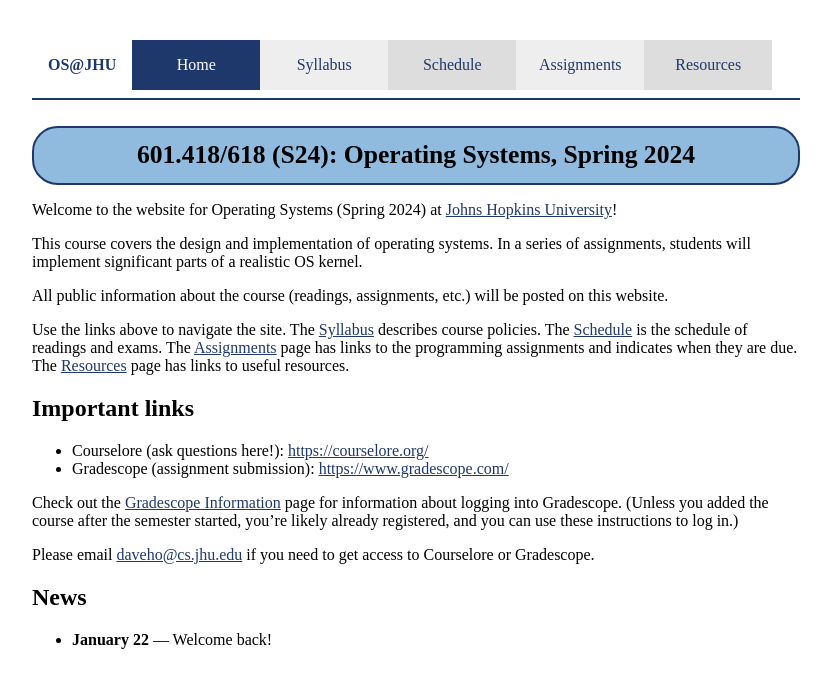
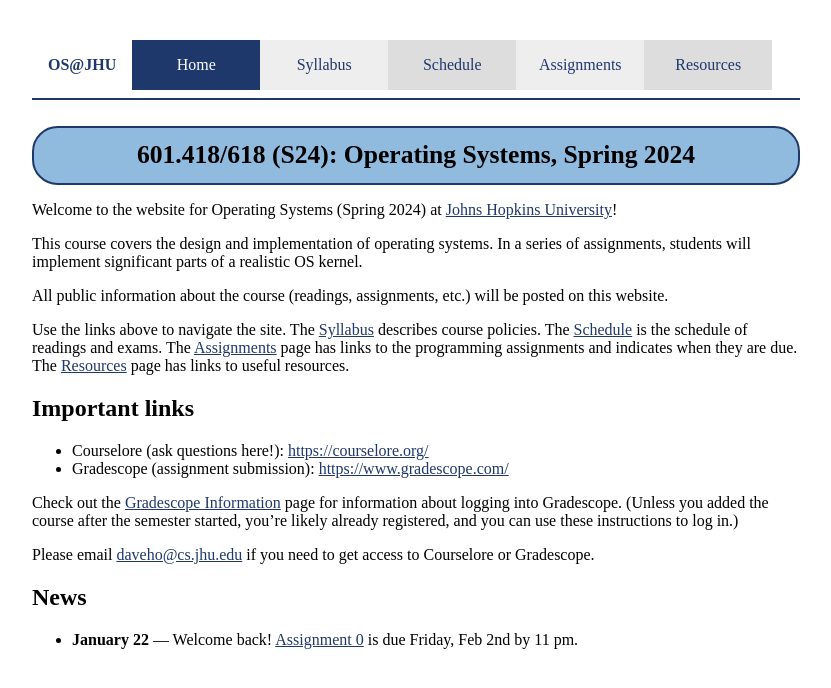
Before and after one commit to jhuopsys/spring2024, a Jekyll site: the page built from index.md, in a window 1280 px wide. Shown: the top 688 px of the page, without its empty margins (224-1055 px from the left). Built offline with Jekyll 4.4.1, drawn with Linux system fonts in a browser that asks for light colours.

Commit message:
mention assignment 0

```diff
--- a/index.md
+++ b/index.md
@@ -35,4 +35,5 @@
 
 ## News
 
-* **January 22** — Welcome back!
+* **January 22** — Welcome back! [Assignment 0](assign/assign00.html)
+  is due Friday, Feb 2nd by 11 pm.
```
